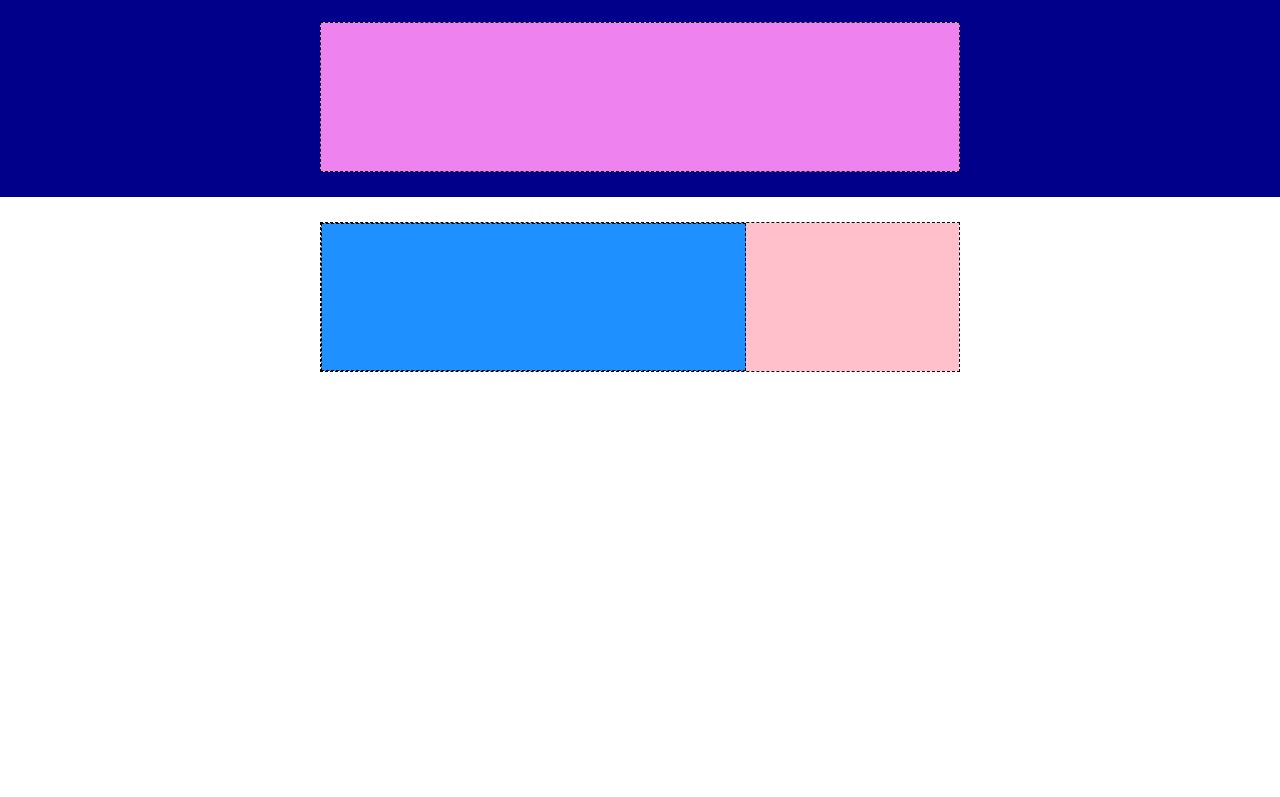
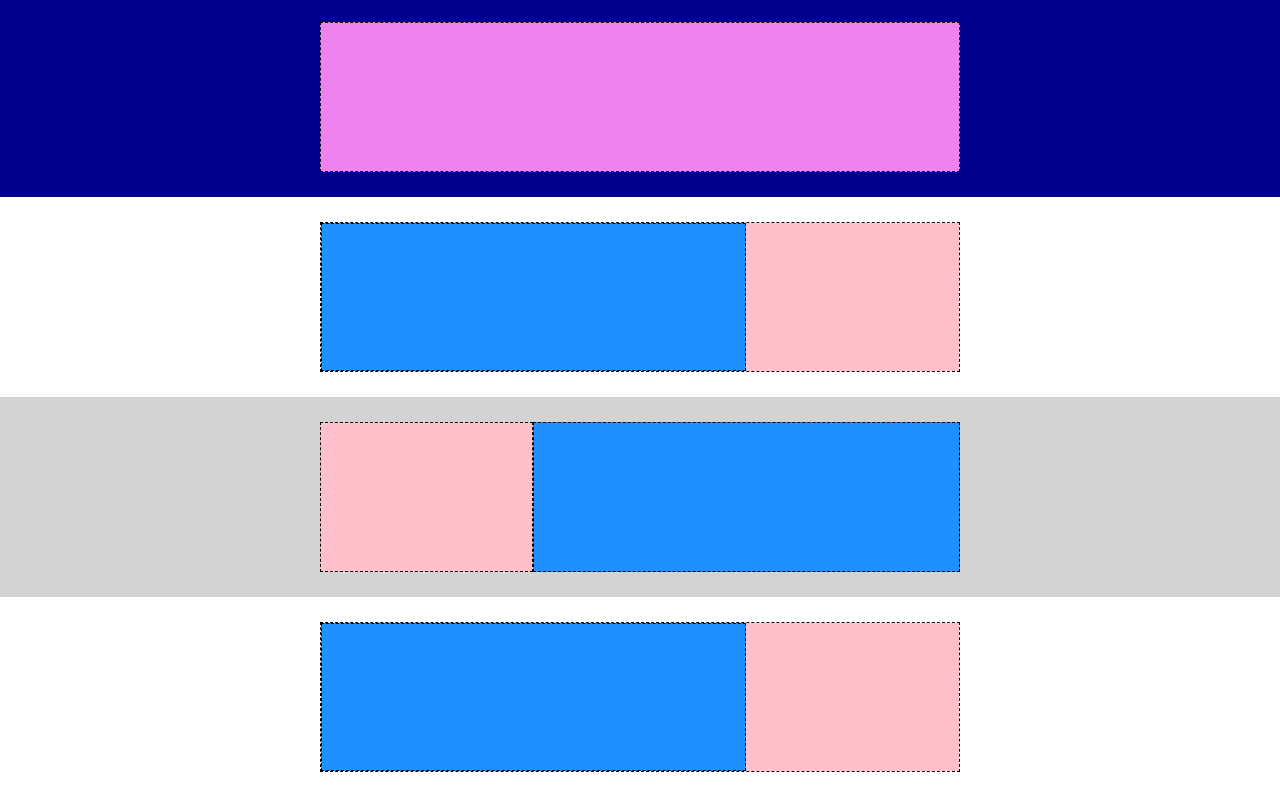
Before and after one commit to AndreaBarbuto99/htmlcss-struttura-discord, a plain HTML site: page index.html in a window 1280 px wide. Shown: the part 53-850 px from the top of the page. Before the commit the page ends 800 px from the top, so only its background shows below. Drawn offline with Linux system fonts and the light colour scheme.

Commit message:
feat: aggiunte due sezioni

```diff
--- a/index.html
+++ b/index.html
@@ -35,11 +35,22 @@
             </div>
         </section>
             <!-- completato -->
-        <section class="second-section">
-            <div class="second-section-content"></div>
+        <section class="first-section grey height">
+            <div class="first-section-content-reverse">
+                <div class="first-section-block col-8 light-blue dashed"></div>
+                <div class="first-section-block-2 col-4 pink dashed"></div>
+            </div>
         </section>
-        <section class="third-section">
-            <div class="third-section-content"></div>
+            <!-- completato -->
+        <section class="first-section height">
+            <div class="first-section-content dashed">
+                <div class="first-section-block col-8 light-blue dashed"></div>
+                <div class="first-section-block-2 col-4 pink"></div>
+            </div>
+        </section>
+            <!-- completato -->
+        <section class="big-section grey">
+
         </section>
     </main>
 
--- a/styles/style.css
+++ b/styles/style.css
@@ -19,6 +19,10 @@
 
 .pink {
     background-color: pink;
+}
+
+.grey {
+    background-color: #d3d3d3;
 }
 
 
@@ -116,3 +120,10 @@
     height: 150px;
     width: 50%;
 }
+
+.first-section-content-reverse {
+    display: flex;
+    height: 150px;
+    width: 50%;
+    flex-direction: row-reverse;
+}
```
